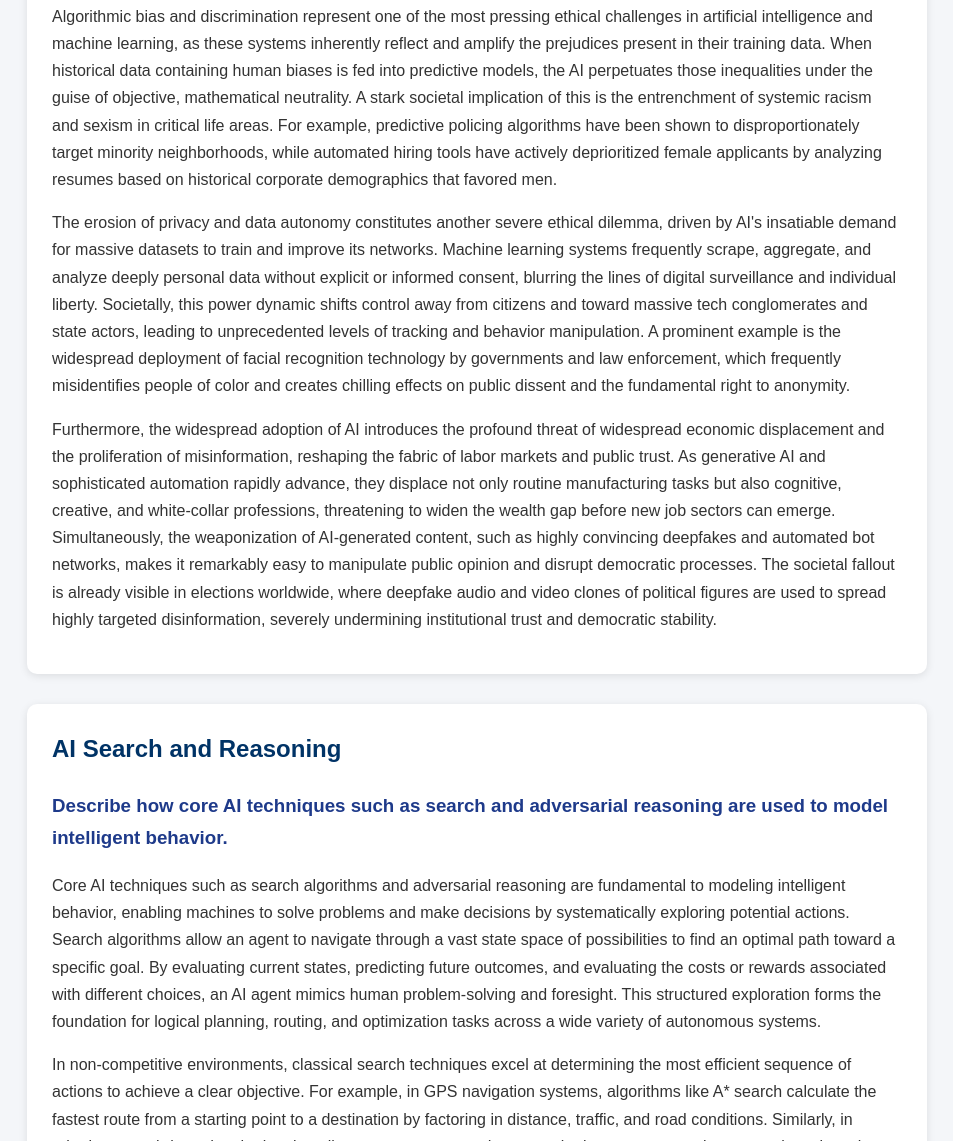
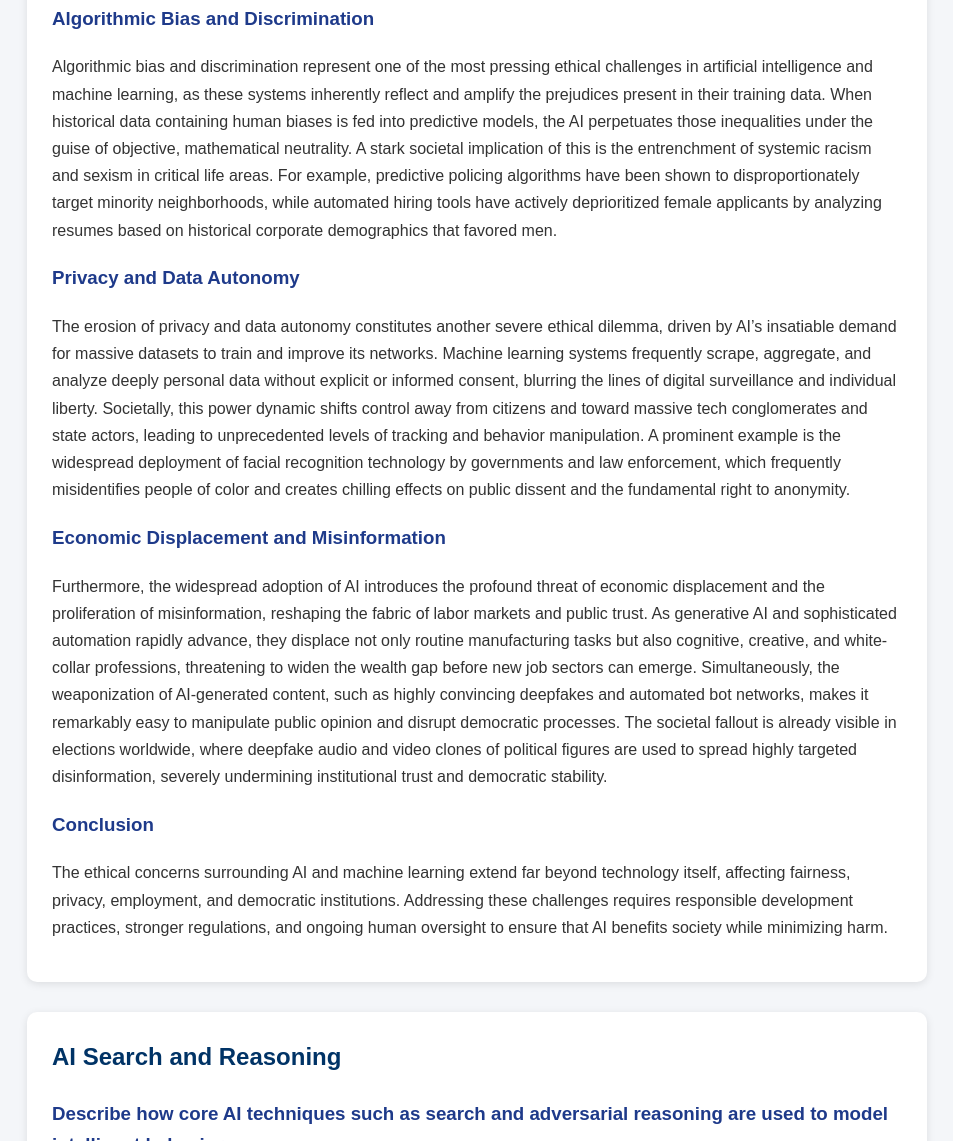
Before and after one commit to sahityakdas-design/Portfolio-for-CS-180-Intro-AI-ML-, a plain HTML site: page index.html in a window 1280 px wide. Shown: the part 2650-3791 px from the top of the page, without its empty margins (163-1116 px from the left). Drawn offline with Linux system fonts and the light colour scheme.

Commit message:
Update index.html

```diff
--- a/index.html
+++ b/index.html
@@ -203,58 +203,77 @@
 
 </section>
     	<section id="ai-ethics">
+
     <h2>AI Ethics</h2>
+
     <h3>
         Identify and discuss ethical issues associated with AI and ML and their societal implications.
     </h3>
+
+    <h3>Algorithmic Bias and Discrimination</h3>
+
     <p>
-            	Algorithmic bias and discrimination represent one of the most
-            	pressing ethical challenges in artificial intelligence and
-            	machine learning, as these systems inherently reflect and
-            	amplify the prejudices present in their training data. When
-            	historical data containing human biases is fed into predictive
-            	models, the AI perpetuates those inequalities under the guise of
-            	objective, mathematical neutrality. A stark societal implication
-            	of this is the entrenchment of systemic racism and sexism in
-            	critical life areas. For example, predictive policing
-            	algorithms have been shown to disproportionately target minority
-            	neighborhoods, while automated hiring tools have actively
-            	deprioritized female applicants by analyzing resumes based on
-            	historical corporate demographics that favored men.
+        Algorithmic bias and discrimination represent one of the most pressing
+        ethical challenges in artificial intelligence and machine learning, as
+        these systems inherently reflect and amplify the prejudices present in
+        their training data. When historical data containing human biases is
+        fed into predictive models, the AI perpetuates those inequalities under
+        the guise of objective, mathematical neutrality. A stark societal
+        implication of this is the entrenchment of systemic racism and sexism
+        in critical life areas. For example, predictive policing algorithms
+        have been shown to disproportionately target minority neighborhoods,
+        while automated hiring tools have actively deprioritized female
+        applicants by analyzing resumes based on historical corporate
+        demographics that favored men.
     </p>
+
+    <h3>Privacy and Data Autonomy</h3>
+
     <p>
-            	The erosion of privacy and data autonomy constitutes another
-            	severe ethical dilemma, driven by AI's insatiable demand for
-            	massive datasets to train and improve its networks. Machine
-            	learning systems frequently scrape, aggregate, and analyze
-            	deeply personal data without explicit or informed consent,
-            	blurring the lines of digital surveillance and individual
-            	liberty. Societally, this power dynamic shifts control away from
-            	citizens and toward massive tech conglomerates and state actors,
-            	leading to unprecedented levels of tracking and behavior
-            	manipulation. A prominent example is the widespread deployment
-            	of facial recognition technology by governments and law
-            	enforcement, which frequently misidentifies people of color and
-            	creates chilling effects on public dissent and the fundamental
-            	right to anonymity.
+        The erosion of privacy and data autonomy constitutes another severe
+        ethical dilemma, driven by AI’s insatiable demand for massive datasets
+        to train and improve its networks. Machine learning systems frequently
+        scrape, aggregate, and analyze deeply personal data without explicit or
+        informed consent, blurring the lines of digital surveillance and
+        individual liberty. Societally, this power dynamic shifts control away
+        from citizens and toward massive tech conglomerates and state actors,
+        leading to unprecedented levels of tracking and behavior manipulation.
+        A prominent example is the widespread deployment of facial recognition
+        technology by governments and law enforcement, which frequently
+        misidentifies people of color and creates chilling effects on public
+        dissent and the fundamental right to anonymity.
     </p>
+
+    <h3>Economic Displacement and Misinformation</h3>
+
     <p>
-            	Furthermore, the widespread adoption of AI introduces the
-            	profound threat of widespread economic displacement and the
-            	proliferation of misinformation, reshaping the fabric of labor
-            	markets and public trust. As generative AI and sophisticated
-            	automation rapidly advance, they displace not only routine
-            	manufacturing tasks but also cognitive, creative, and
-            	white-collar professions, threatening to widen the wealth gap
-            	before new job sectors can emerge. Simultaneously, the
+        Furthermore, the widespread adoption of AI introduces the profound
+        threat of economic displacement and the proliferation of
+        misinformation, reshaping the fabric of labor markets and public trust.
+        As generative AI and sophisticated automation rapidly advance, they
+        displace not only routine manufacturing tasks but also cognitive,
+        creative, and white-collar professions, threatening to widen the wealth
+        gap before new job sectors can emerge. Simultaneously, the
         weaponization of AI-generated content, such as highly convincing
-            	deepfakes and automated bot networks, makes it remarkably easy
-            	to manipulate public opinion and disrupt democratic processes.
-            	The societal fallout is already visible in elections worldwide,
-            	where deepfake audio and video clones of political figures are
-            	used to spread highly targeted disinformation, severely
-            	undermining institutional trust and democratic stability.
+        deepfakes and automated bot networks, makes it remarkably easy to
+        manipulate public opinion and disrupt democratic processes. The
+        societal fallout is already visible in elections worldwide, where
+        deepfake audio and video clones of political figures are used to spread
+        highly targeted disinformation, severely undermining institutional
+        trust and democratic stability.
     </p>
+
+    <h3>Conclusion</h3>
+
+    <p>
+        The ethical concerns surrounding AI and machine learning extend far
+        beyond technology itself, affecting fairness, privacy, employment, and
+        democratic institutions. Addressing these challenges requires
+        responsible development practices, stronger regulations, and ongoing
+        human oversight to ensure that AI benefits society while minimizing
+        harm.
+    </p>
+
 </section>
     	<section id="ai-search-reasoning">
         	<h2>AI Search and Reasoning</h2>
```
Lines whose indentation alone changed are shown as unchanged.
